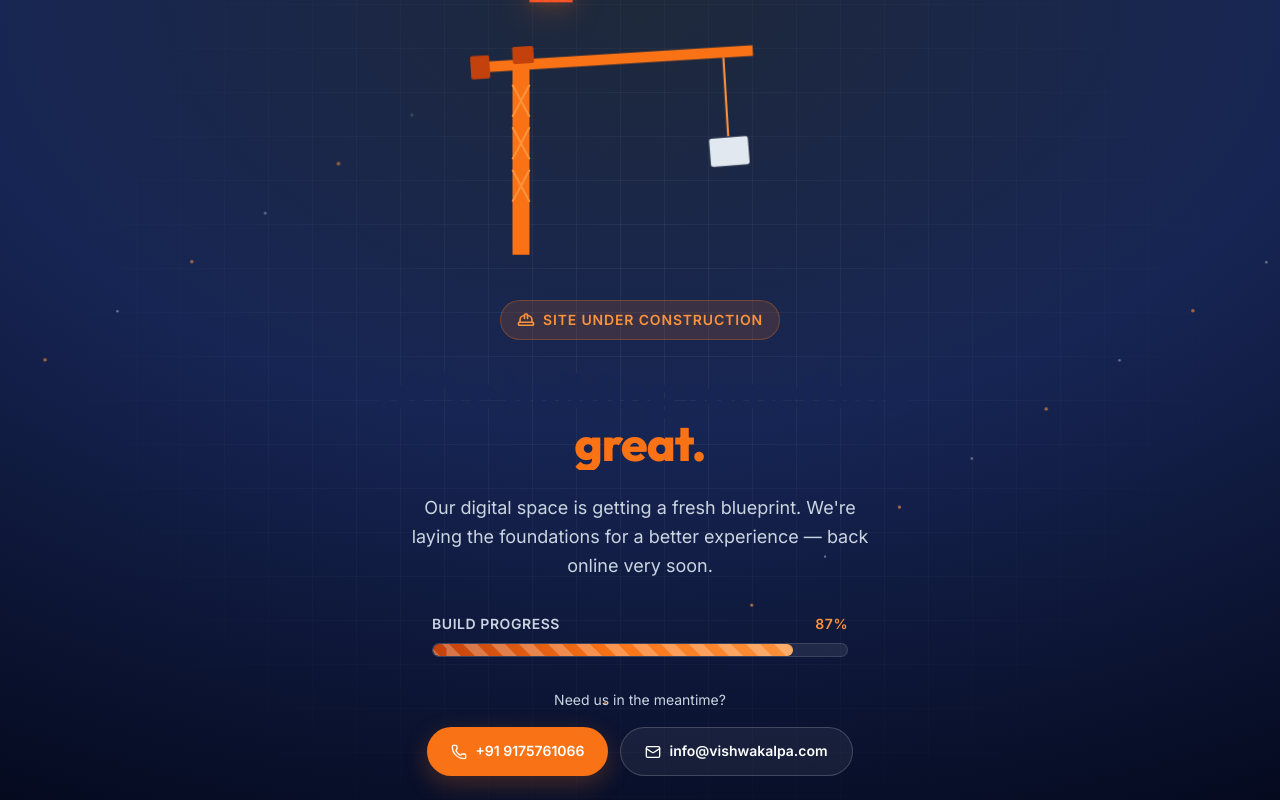
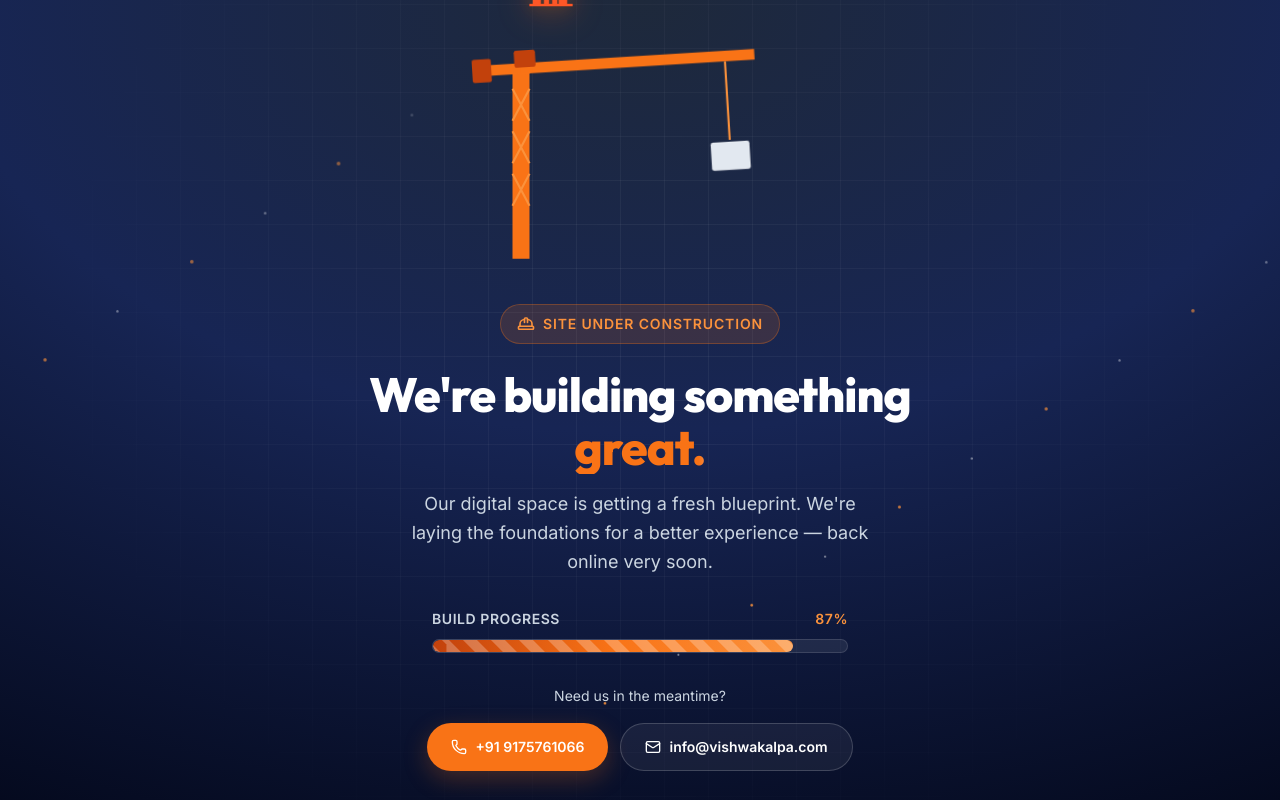
Before and after one commit to ayushghodke/Vishwakalpa, a React (Vite) app: page / in a window 1280 px wide. Built offline with nearby package versions, Linux system fonts and the light colour scheme.

Commit message:
maintainence mode fixed

```diff
--- a/src/pages/Maintenance.css
+++ b/src/pages/Maintenance.css
@@ -54,6 +54,7 @@
     border-radius: 50%;
     background: var(--color-accent-light);
     opacity: 0;
+    will-change: transform, opacity;
     animation: maint-float 9s linear infinite;
     animation-delay: calc(var(--i) * -0.6s);
 }
@@ -166,28 +167,30 @@
     stroke-width: 1;
 }
 
-/* Jib slowly swings back and forth around the mast top */
+/* Jib slowly swings back and forth around the mast top (x=48, y=41 in SVG viewBox) */
 .maint-crane .crane-jib {
-    transform-box: fill-box;
-    transform-origin: 50px 41px;
+    transform-box: view-box;
+    transform-origin: 48px 41px;
+    will-change: transform;
     animation: crane-swing 6s ease-in-out infinite;
 }
 
 @keyframes crane-swing {
     0%, 100% { transform: rotate(-4deg); }
-    50% { transform: rotate(4deg); }
+    50%       { transform: rotate(4deg); }
 }
 
-/* Load bobs gently on the cable */
+/* Load bobs on the cable — simple translateY avoids compound-transform issues */
 .maint-crane .crane-load {
-    transform-box: fill-box;
-    transform-origin: top center;
+    transform-box: view-box;
+    transform-origin: 240px 120px;
+    will-change: transform;
     animation: crane-bob 3s ease-in-out infinite;
 }
 
 @keyframes crane-bob {
-    0%, 100% { transform: translateY(0) rotate(-2deg); }
-    50% { transform: translateY(6px) rotate(2deg); }
+    0%, 100% { transform: translateY(0); }
+    50%       { transform: translateY(8px); }
 }
 
 /* ---------- Badge ---------- */
@@ -224,37 +227,32 @@
     font-size: clamp(2rem, 6vw, var(--text-5xl));
     line-height: 1.1;
     margin-bottom: var(--space-4);
+    color: var(--color-white);
 }
 
 .maint-title span {
-    color: var(--color-accent);
-    position: relative;
     display: inline-block;
-    overflow: hidden;
-}
-
-/* Light streak sweeps across "great." every 5 seconds */
-.maint-title span::after {
-    content: '';
-    position: absolute;
-    top: 0;
-    left: -80%;
-    width: 60%;
-    height: 100%;
     background: linear-gradient(
         90deg,
-        transparent 0%,
-        rgba(255, 255, 255, 0.38) 50%,
-        transparent 100%
+        var(--color-accent)       0%,
+        var(--color-accent)       38%,
+        rgba(255, 255, 255, 0.95) 50%,
+        var(--color-accent)       62%,
+        var(--color-accent)       100%
     );
+    background-size: 250% 100%;
+    background-position: 0% 0;
+    -webkit-background-clip: text;
+    background-clip: text;
+    -webkit-text-fill-color: transparent;
+    color: var(--color-accent); /* fallback */
     animation: title-shimmer 5s ease-in-out infinite;
-    animation-delay: 1.2s;
-    pointer-events: none;
+    animation-delay: 1.5s;
 }
 
 @keyframes title-shimmer {
-    0%, 70%, 100% { left: -80%; }
-    40%            { left: 130%; }
+    0%, 65%, 100% { background-position: 0% 0; }
+    45%            { background-position: 100% 0; }
 }
 
 .maint-text {
@@ -386,6 +384,7 @@
 
 /* ---------- Reduced motion ---------- */
 @media (prefers-reduced-motion: reduce) {
+    /* Suppress decorative animations */
     .maint-dust span,
     .maint-crane .crane-jib,
     .maint-crane .crane-load,
@@ -393,8 +392,14 @@
     .maint-progress-stripes,
     .maint-grid,
     .maint-logo,
-    .maint-title span::after,
+    .maint-title span {
+        animation: none;
+    }
+
+    /* Entrance: skip animation but keep elements visible */
     .maint-inner > * {
         animation: none;
+        opacity: 1;
+        transform: none;
     }
 }
```
